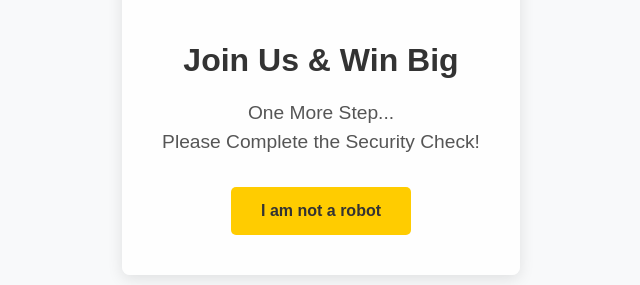
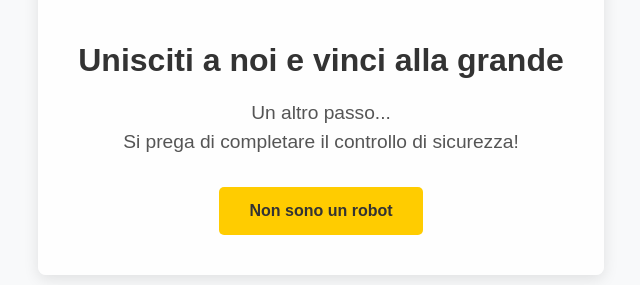
Before and after one commit to Gangzy1010/aviator-thrill, a plain HTML site: page INDEX.html in a window 1280 px wide. Shown: the part 359-644 px from the top of the page, without its empty margins (319-959 px from the left). Drawn offline with Linux system fonts and the light colour scheme.

Commit message:
Update INDEX.html

```diff
--- a/INDEX.html
+++ b/INDEX.html
@@ -10,10 +10,10 @@
     <div class="container">
         <div class="content">
             <img src="https://i.ibb.co/ngsPngN/vavada-casino-logo.webp" alt="Aviator Logo" class="logo">
-            <h1>Join Us & Win Big </h1>
-            <p>One More Step...<br/>Please Complete the Security Check!</p>
+            <h1>Unisciti a noi e vinci alla grande </h1>
+            <p>Un altro passo...<br/>Si prega di completare il controllo di sicurezza!</p>
             <div class="captcha-container">
-                <button class="cta-button" onclick="startCaptcha()">I am not a robot</button>
+                <button class="cta-button" onclick="startCaptcha()">Non sono un robot</button>
                 <div class="captcha-verification">
                     <div class="loading-spinner" id="loading-spinner"></div>
                     <div class="checkmark" id="checkmark">
```
